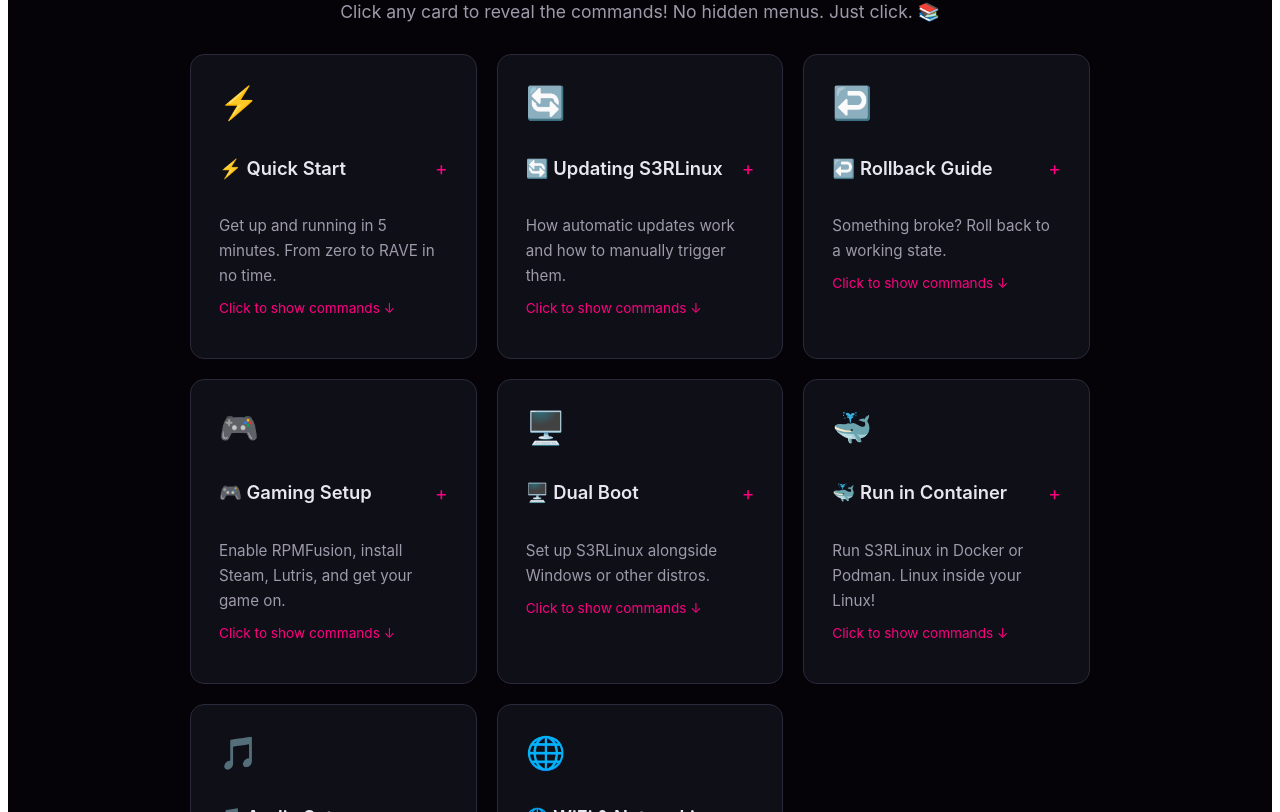
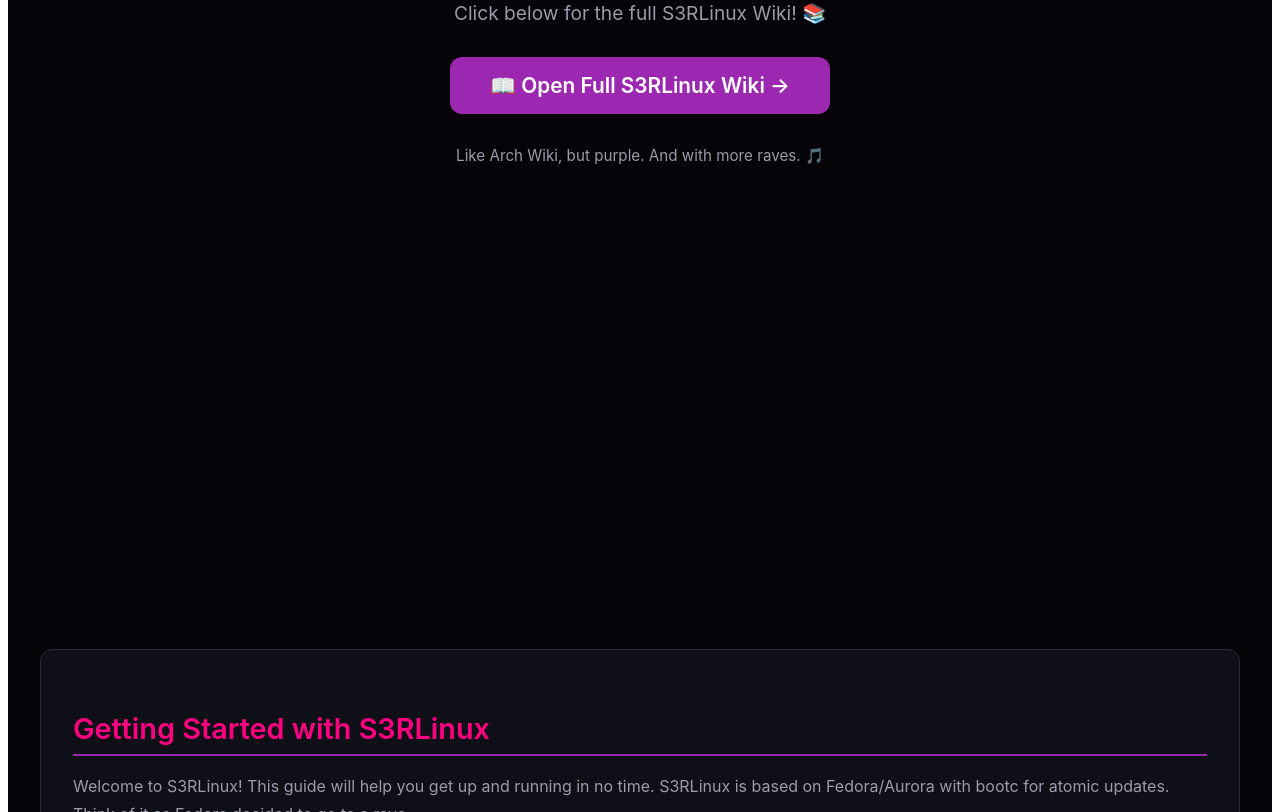
Before and after one commit to ravecorelabs/S3RLinux-Atomic, a React (Vite) app in the folder docs-src/: page / in a window 1280 px wide. Shown: the part 5048-5860 px from the top of the page. Built offline with nearby package versions, Linux system fonts and the light colour scheme.

Commit message:
website: replace old docs with Wiki link - full wiki is now the docs

```diff
--- a/docs-src/src/App.jsx
+++ b/docs-src/src/App.jsx
@@ -394,97 +394,41 @@
         <CompareTable />
       </Section>
 
-      {/* DOCS SECTION */}
+      {/* DOCS SECTION - Link to full Wiki */}
       <Section id="docs" title="📖 Documentation">
-        <div style={{ maxWidth: 900, margin: '0 auto' }}>
-          <p style={{ color: colors.textMuted, textAlign: 'center', marginBottom: '2rem', fontSize: '1.1rem' }}>
-            Click any card to reveal the commands! No hidden menus. Just click. 📚
+        <div style={{ maxWidth: 900, margin: '0 auto', textAlign: 'center' }}>
+          <p style={{ color: colors.textMuted, fontSize: '1.2rem', marginBottom: '2rem' }}>
+            Click below for the full S3RLinux Wiki! 📚
           </p>
 
-          {/* DOCS GRID */}
-          <div style={{ display: 'grid', gridTemplateColumns: 'repeat(auto-fit, minmax(280px, 1fr))', gap: '1.25rem' }}>
-            <DocCard
-              icon="⚡"
-              title="⚡ Quick Start"
-              description="Get up and running in 5 minutes. From zero to RAVE in no time."
-              content={`# Install S3RLinux via bootc:
-sudo bootc switch ghcr.io/moonlightos-meow/s3rlinux-atomic:latest
-sudo reboot`}
-            />
-            <DocCard
-              icon="🔄"
-              title="🔄 Updating S3RLinux"
-              description="How automatic updates work and how to manually trigger them."
-              content={`# Updates happen automatically!
-# Force manual update:
-sudo bootc upgrade
+          <motion.a
+            href="#wiki"
+            whileHover={{ scale: 1.05, boxShadow: `0 0 30px ${colors.purple}` }}
+            style={{
+              display: 'inline-block',
+              background: colors.purple,
+              color: '#fff',
+              padding: '1rem 2.5rem',
+              borderRadius: 12,
+              fontSize: '1.3rem',
+              fontWeight: 600,
+              textDecoration: 'none',
+              boxShadow: `0 0 20px ${colors.purpleGlow}`
+            }}
+          >
+            📖 Open Full S3RLinux Wiki →
+          </motion.a>
 
-# Reboot to apply:
-sudo reboot`}
-            />
-            <DocCard
-              icon="↩️"
-              title="↩️ Rollback Guide"
-              description="Something broke? Roll back to a working state."
-              content={`# Check previous deployments:
-sudo bootc status
-
-# Rollback:
-sudo bootc rollback
-sudo reboot`}
-            />
-            <DocCard
-              icon="🎮"
-              title="🎮 Gaming Setup"
-              description="Enable RPMFusion, install Steam, Lutris, and get your game on."
-              content={`# Enable RPMFusion:
-sudo dnf install https://download1.rpmfusion.org/free/fedora/rpmfusion-free-release-$(rpm -E %fedora).noarch.rpm
-
-# Install gaming stuff:
-sudo dnf install steam lutris wine`}
-            />
-            <DocCard
-              icon="🖥️"
-              title="🖥️ Dual Boot"
-              description="Set up S3RLinux alongside Windows or other distros."
-              content={`# Just install to a different partition!
-# Use custom partitioning during install
-# Or shrink Windows partition first:
-# In Windows: diskpart -> shrink desired=50000`}
-            />
-            <DocCard
-              icon="🐳"
-              title="🐳 Run in Container"
-              description="Run S3RLinux in Docker or Podman. Linux inside your Linux!"
-              content={`# With Docker:
-docker run -it --rm ghcr.io/moonlightos-meow/s3rlinux-atomic:latest
-
-# With Podman:
-podman run -it ghcr.io/moonlightos-meow/s3rlinux-atomic:latest`}
-            />
-            <DocCard
-              icon="🎵"
-              title="🎵 Audio Setup"
-              description="Low latency audio for music production. Pluge in and RAVE."
-              content={`# Install audio stuff:
-sudo dnf install jack2 Ardour audacity
-
-# For USB audio interface:
-# Just plug it in. Should work.™`}
-            />
-            <DocCard
-              icon="🌐"
-              title="🌐 WiFi & Networking"
-              description="Get connected. Because internet exists."
-              content={`# WiFi:
-nmcli device wifi connect MYNETWORK password MYPASSWORD
-
-# Or just use the GUI:
-# Click the network icon in system tray`}
-            />
-          </div>
+          <p style={{ color: colors.textMuted, marginTop: '2rem', fontSize: '0.95rem' }}>
+            Like Arch Wiki, but purple. And with more raves. 🎵
+          </p>
         </div>
       </Section>
+
+      {/* WIKI SECTION - Full knowledge base */}
+      <div id="wiki" style={{ padding: '6rem 0' }}>
+        <Wiki />
+      </div>
 
       {/* BLOG SECTION */}
       <Section id="blog" title="Latest from the Blog">
```
